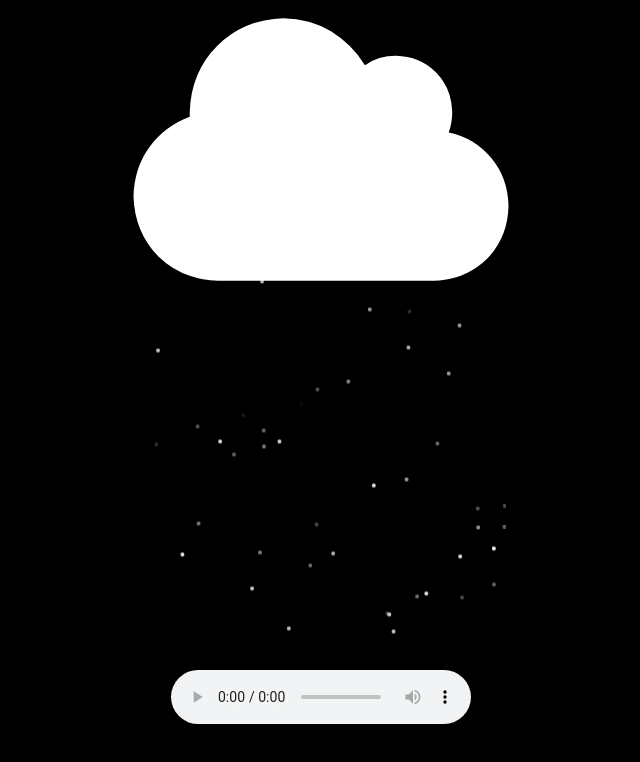
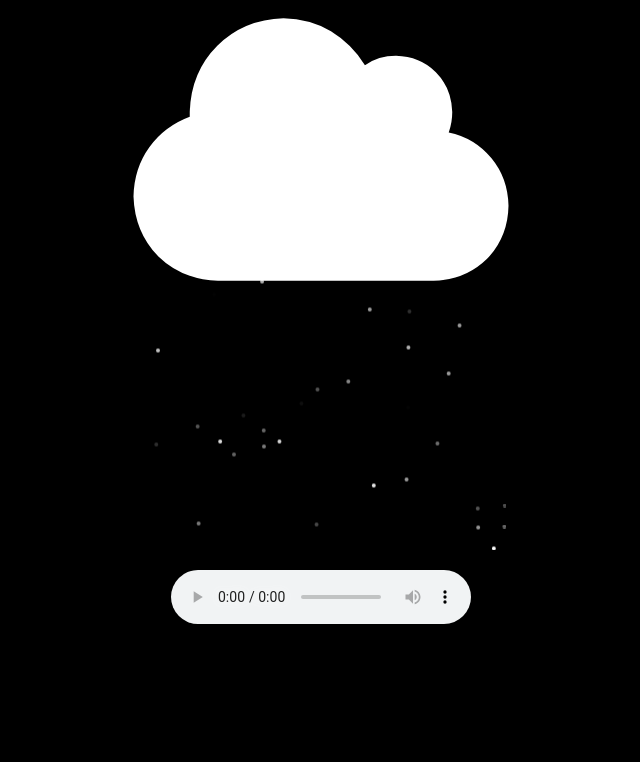
Before and after one commit to vulam17/Rain, a plain HTML site: page index.html in a window 1280 px wide. Shown: the whole page, without its empty margins (319-959 px from the left). Drawn offline with Linux system fonts and the light colour scheme.

Commit message:
lan 3 fix do cao

```diff
--- a/index.html
+++ b/index.html
@@ -63,7 +63,7 @@
 <body>
     <div class="container">
         <p><i class="fa-solid fa-cloud"></i></p>
-        <svg width = "370px" height="450px" id = "rain">
+        <svg width = "370px" height="350px" id = "rain">
         </svg>
     </div>
     <audio controls autoplay>
```
